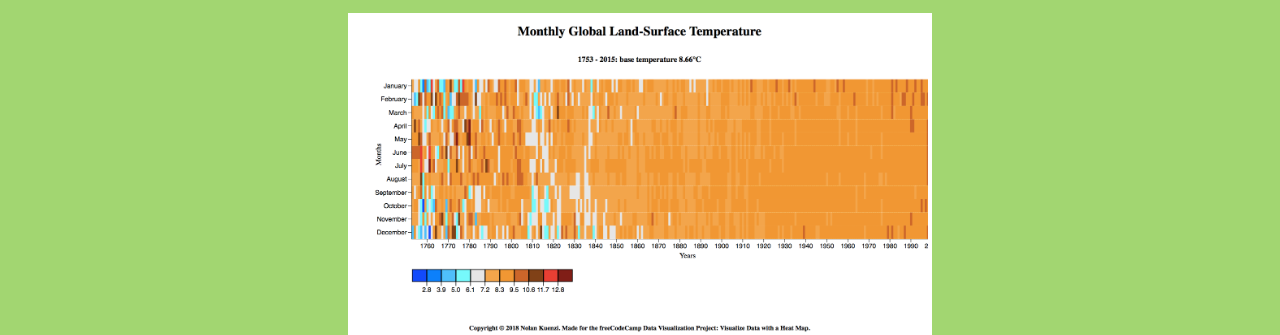
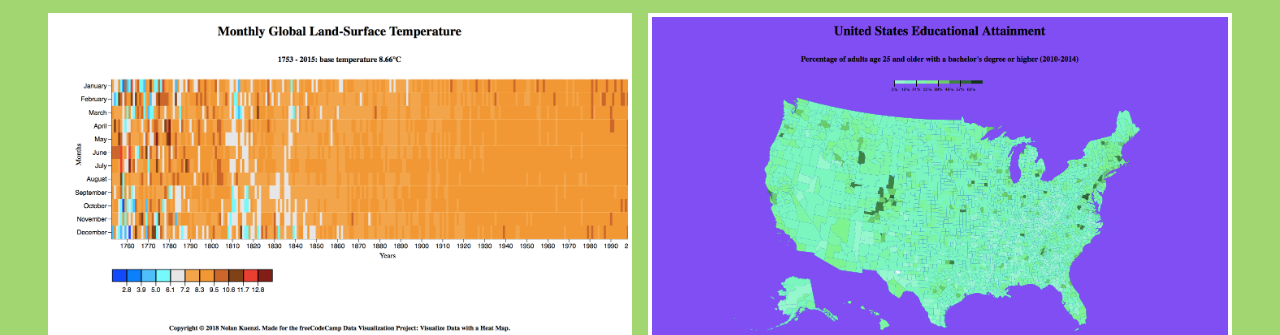
Before and after one commit to NolanKuenzi/portfolioSite, a plain HTML site: page index.html in a window 1280 px wide. Shown: the part 3186-3521 px from the top of the page. Drawn offline with Linux system fonts and the light colour scheme.

Commit message:
Choropleth Map added

```diff
--- a/index.html
+++ b/index.html
@@ -112,6 +112,10 @@
         <img src="Portfolio_Images/Heat_Map.png" class="thumbnailImg"></a>
         <h5 class="thumbnailText">Heat Map</h5>
       </div>
+      <div class="imgDiv"><a href="https://nolankuenzi.github.io/d3ChoroplethMap/" target="_blank">
+        <img src="Portfolio_Images/Choropleth_Map.png" class="thumbnailImg"></a>
+        <h5 class="thumbnailText">Choropleth Map</h5>
+      </div>
     </div>
   </div> <!-- Portfolio End -->
 
```
Also changed, not shown: Portfolio_Images/Choropleth_Map.png (added).
